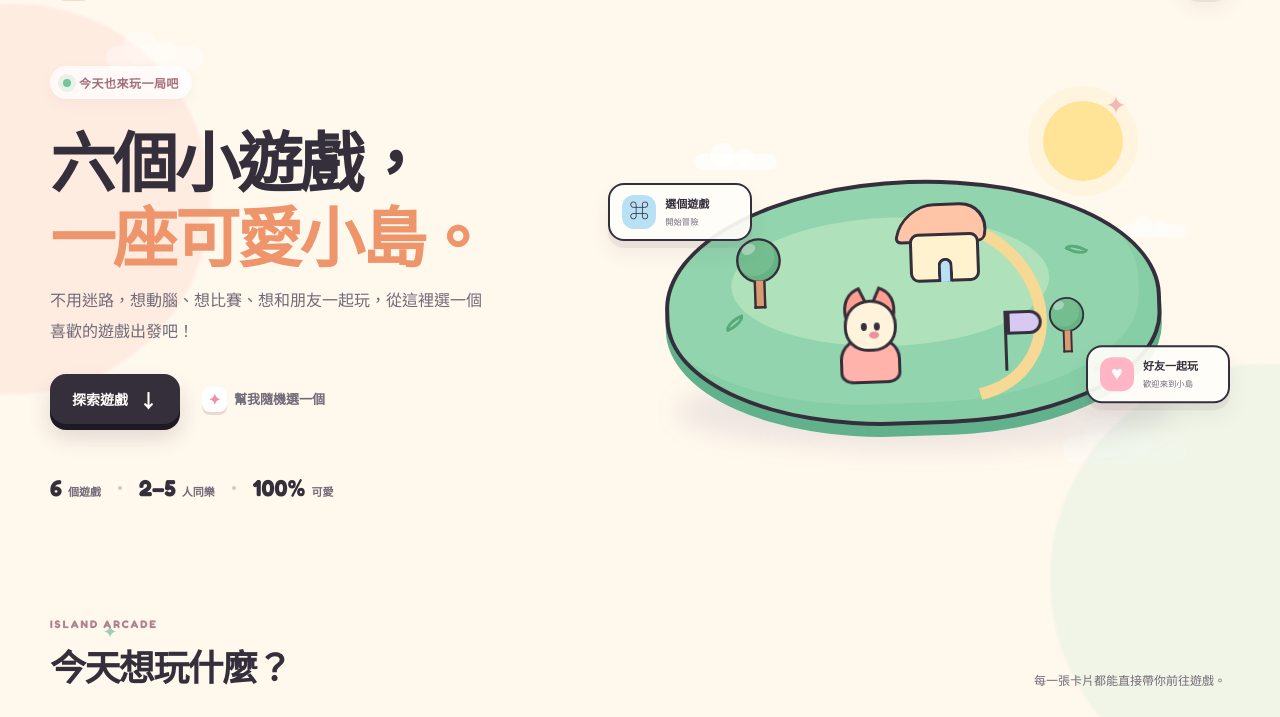
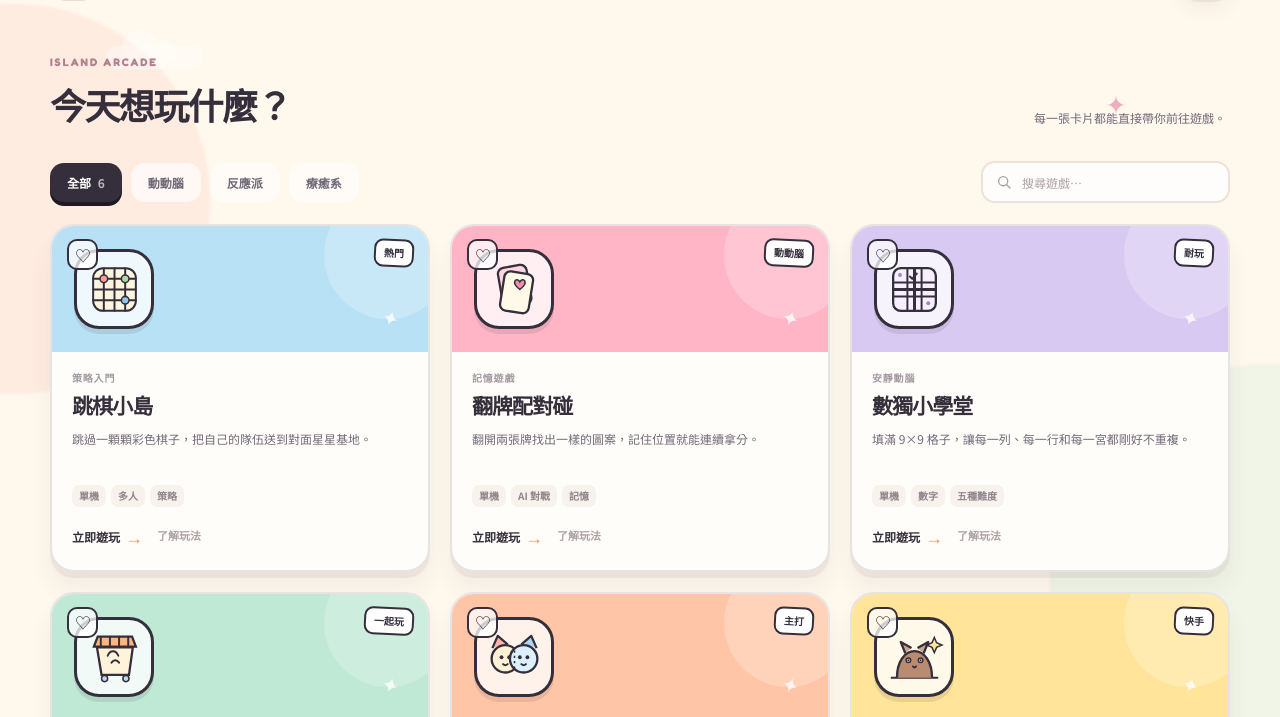
Before and after one commit to PJH-Eric/game-lobby, a website: page index.html in a window 1280 px wide. Shown: the part 76-793 px from the top of the page. Drawn offline with Linux system fonts and the light colour scheme.

Commit message:
refactor(lobby): 移除首頁上方宣傳區

```diff
--- a/app.js
+++ b/app.js
@@ -64,7 +64,6 @@
     const games = visibleGames();
     gamesGrid.innerHTML = games.length ? games.map(cardMarkup).join('') : '';
     emptyState.hidden = games.length > 0;
-    $('#game-total').textContent = state.games.length;
     $('#all-count').textContent = state.games.length;
     $('#recent-count').textContent = state.recent.length;
     $('#games-helper').textContent = state.filter === 'all' && !state.query ? '每一張卡片都能直接帶你前往遊戲。' : `找到 ${games.length} 個適合你的遊戲。`;
@@ -148,14 +147,6 @@
     bindCardEvents();
   }
 
-  function randomGame() {
-    const game = state.games[Math.floor(Math.random() * state.games.length)];
-    if (!game) return;
-    markRecent(game.id);
-    showToast(`今天就玩「${game.title}」吧！`);
-    window.open(game.launchUrl, '_blank', 'noopener,noreferrer');
-  }
-
   function applyPreferences() {
     document.body.classList.toggle('reduce-motion', Boolean(state.preferences.motion));
     $('#setting-music').checked = Boolean(state.preferences.music);
@@ -193,7 +184,6 @@
     $$('.filter-chip').forEach((button) => button.addEventListener('click', () => { playSfx('click'); setFilter(button.dataset.filter); }));
     $('#game-search').addEventListener('input', (event) => { state.query = event.target.value; state.filter = 'all'; $$('.filter-chip').forEach((button) => button.classList.toggle('active', button.dataset.filter === 'all')); renderGames(); });
     $('#clear-filter').addEventListener('click', () => { state.query = ''; $('#game-search').value = ''; setFilter('all'); });
-    $('#random-game').addEventListener('click', randomGame);
     $$('[data-view="recent"]').forEach((button) => button.addEventListener('click', showRecent));
     $('#settings-open').addEventListener('click', () => { playSfx('click'); openModal($('#settings-modal')); });
     $$('[data-close-modal]').forEach((button) => button.addEventListener('click', () => closeModal(button.closest('.modal-backdrop'))));
--- a/index.html
+++ b/index.html
@@ -34,43 +34,6 @@
     </header>
 
     <main id="top">
-      <section class="hero" aria-labelledby="hero-title">
-        <div class="hero-copy">
-          <div class="eyebrow-pill"><span class="dot-pulse"></span>今天也來玩一局吧</div>
-          <h1 id="hero-title">六個小遊戲，<br><em>一座可愛小島。</em></h1>
-          <p class="hero-text">不用迷路，想動腦、想比賽、想和朋友一起玩，從這裡選一個喜歡的遊戲出發吧！</p>
-          <div class="hero-actions">
-            <a class="button button-primary" href="#games">探索遊戲 <span>↓</span></a>
-            <button class="text-button" id="random-game" type="button"><span class="dice-icon">✦</span>幫我隨機選一個</button>
-          </div>
-          <div class="hero-stats" aria-label="遊戲大廳統計">
-            <div><strong id="game-total">6</strong><span>個遊戲</span></div>
-            <i></i>
-            <div><strong>2–5</strong><span>人同樂</span></div>
-            <i></i>
-            <div><strong>100%</strong><span>可愛</span></div>
-          </div>
-        </div>
-
-        <div class="hero-scene" aria-label="小島插畫" role="img">
-          <div class="sun"></div>
-          <div class="scene-cloud scene-cloud-a"></div>
-          <div class="scene-cloud scene-cloud-b"></div>
-          <div class="island-shadow"></div>
-          <div class="island">
-            <span class="island-grass grass-a"></span><span class="island-grass grass-b"></span><span class="island-grass grass-c"></span>
-            <div class="island-path"></div>
-            <div class="tree tree-a"><span class="tree-top"></span><span class="tree-trunk"></span></div>
-            <div class="tree tree-b"><span class="tree-top"></span><span class="tree-trunk"></span></div>
-            <div class="tiny-house"><span class="roof"></span><span class="house-body"></span><span class="door"></span></div>
-            <div class="island-character"><span class="ear ear-left"></span><span class="ear ear-right"></span><span class="face"><i></i><i></i><b></b></span><span class="body"></span></div>
-            <div class="flag"><span></span></div>
-          </div>
-          <div class="scene-card scene-card-one"><span class="mini-icon">⌘</span><b>選個遊戲</b><small>開始冒險</small></div>
-          <div class="scene-card scene-card-two"><span class="mini-heart">♥</span><b>好友一起玩</b><small>歡迎來到小島</small></div>
-        </div>
-      </section>
-
       <section class="games-section" id="games" aria-labelledby="games-title">
         <div class="section-heading">
           <div><span class="section-kicker">ISLAND ARCADE</span><h2 id="games-title">今天想玩什麼？</h2></div>
```
